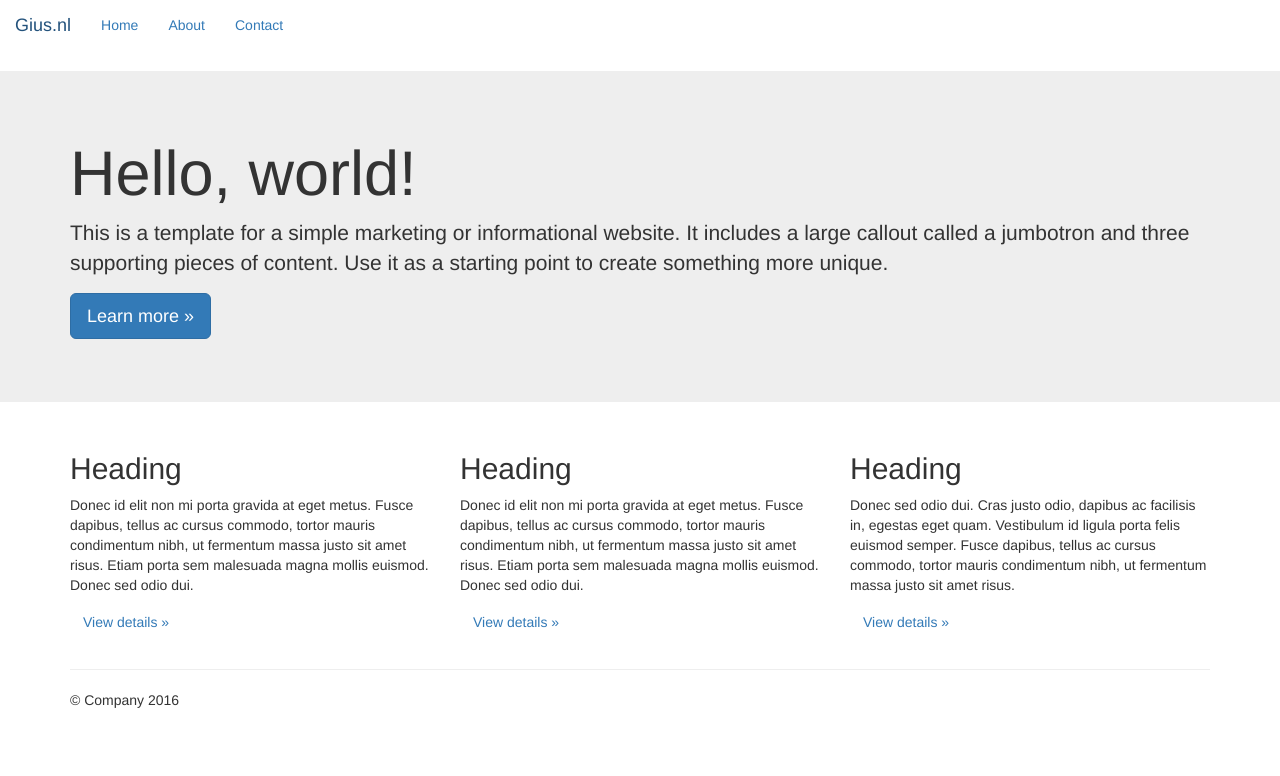
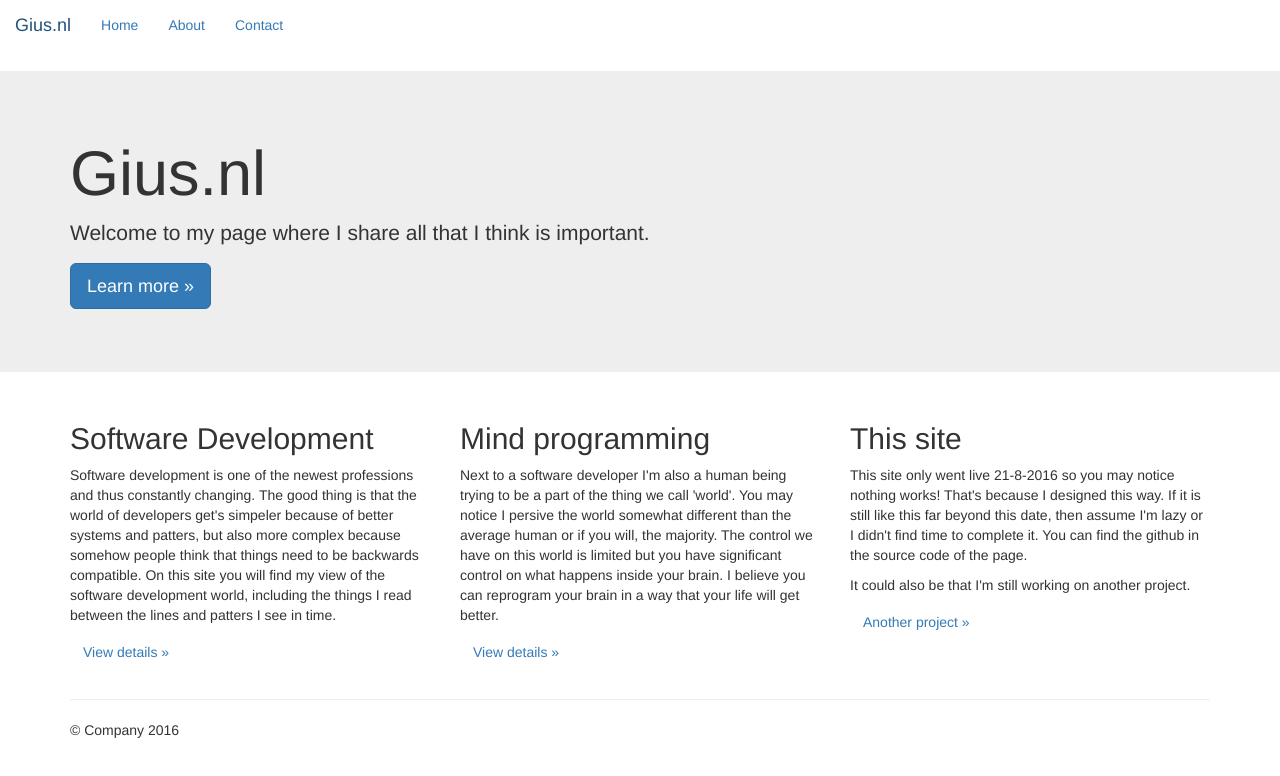
Before and after one commit to rkristelijn/giusnl, a plain HTML site: page index.html in a window 1280 px wide. Drawn offline with nearby package versions, Linux system fonts and the light colour scheme.

Commit message:
added some content

```diff
--- a/index.html
+++ b/index.html
@@ -42,8 +42,8 @@ so you are looking at my code? have a look at https://github.com/rkristelijn/giu
     <!-- Main jumbotron for a primary marketing message or call to action -->
     <div class="jumbotron">
         <div class="container">
-            <h1 class="display-3">Hello, world!</h1>
-            <p>This is a template for a simple marketing or informational website. It includes a large callout called a jumbotron and three supporting pieces of content. Use it as a starting point to create something more unique.</p>
+            <h1 class="display-3">Gius.nl</h1>
+            <p>Welcome to my page where I share all that I think is important.</p>
             <p><a class="btn btn-primary btn-lg" href="#" role="button">Learn more &raquo;</a></p>
         </div>
     </div>
@@ -52,19 +52,22 @@ so you are looking at my code? have a look at https://github.com/rkristelijn/giu
         <!-- Example row of columns -->
         <div class="row">
             <div class="col-md-4">
-                <h2>Heading</h2>
-                <p>Donec id elit non mi porta gravida at eget metus. Fusce dapibus, tellus ac cursus commodo, tortor mauris condimentum nibh, ut fermentum massa justo sit amet risus. Etiam porta sem malesuada magna mollis euismod. Donec sed odio dui. </p>
+                <h2>Software Development</h2>
+                <p>Software development is one of the newest professions and thus constantly changing. The good thing is that the world of developers get's simpeler because of better systems and patters, but also more complex because somehow people think that things need to be backwards compatible. On this site you will find my view of the software development world, including the things I read between the lines and patters I see in time.</p>
                 <p><a class="btn btn-secondary" href="#" role="button">View details &raquo;</a></p>
             </div>
             <div class="col-md-4">
-                <h2>Heading</h2>
-                <p>Donec id elit non mi porta gravida at eget metus. Fusce dapibus, tellus ac cursus commodo, tortor mauris condimentum nibh, ut fermentum massa justo sit amet risus. Etiam porta sem malesuada magna mollis euismod. Donec sed odio dui. </p>
+                <h2>Mind programming</h2>
+                <p>Next to a software developer I'm also a human being trying to be a part of the thing we call 'world'. You may notice I persive the world somewhat different than the average human or if you will, the majority. The control we have on this world is limited but you have significant control on what happens inside your brain. I believe you can reprogram your brain in a way that your life will get better. </p>
                 <p><a class="btn btn-secondary" href="#" role="button">View details &raquo;</a></p>
             </div>
             <div class="col-md-4">
-                <h2>Heading</h2>
-                <p>Donec sed odio dui. Cras justo odio, dapibus ac facilisis in, egestas eget quam. Vestibulum id ligula porta felis euismod semper. Fusce dapibus, tellus ac cursus commodo, tortor mauris condimentum nibh, ut fermentum massa justo sit amet risus.</p>
-                <p><a class="btn btn-secondary" href="#" role="button">View details &raquo;</a></p>
+                <h2>This site</h2>
+                <p>This site only went live 21-8-2016 so you may notice nothing works! That's because I designed this way. If it is still like this far beyond this date, then assume I'm lazy or I didn't find time to complete it. You can find the github in the source code of the page.</p>
+                <p>
+                It could also be that I'm still working on another project.
+                </p>
+                <p><a class="btn btn-secondary" href="/boh/" role="button">Another project &raquo;</a></p>
             </div>
         </div>
 
```
